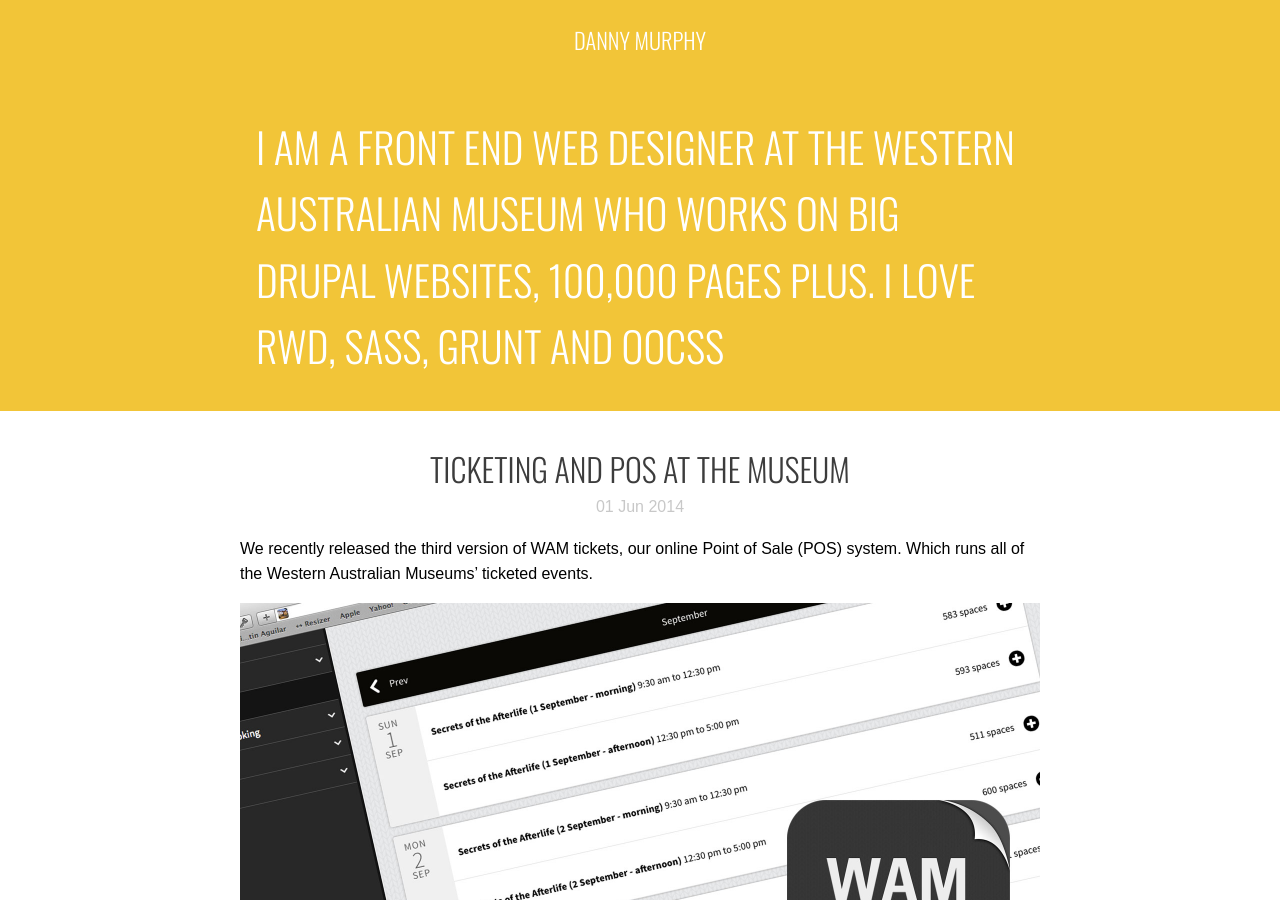
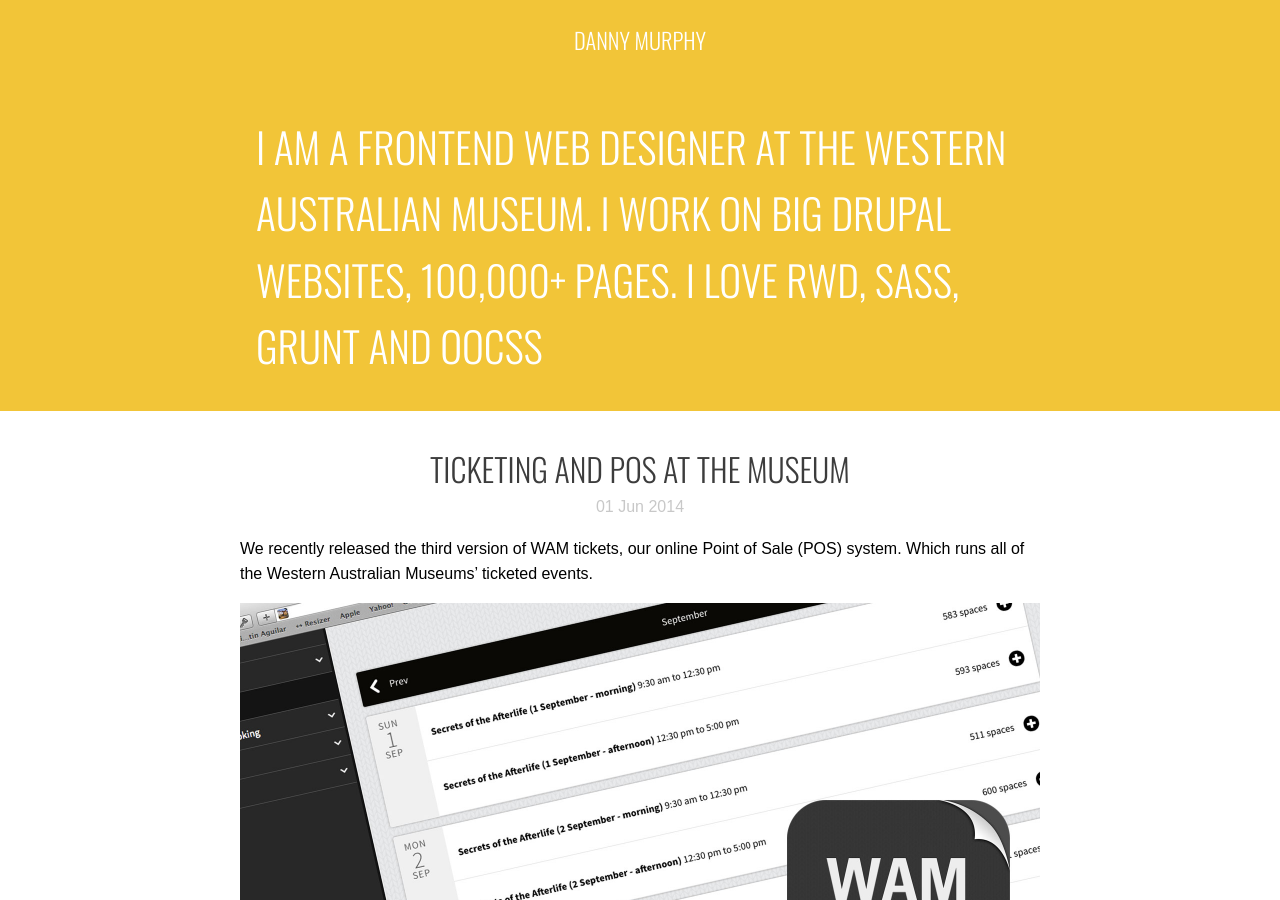
Before and after one commit to DannyMurphy/danny-murphy, a Jekyll site: the page built from index.html, in a window 1280 px wide and 900 px high. Built offline with Jekyll 4.4.1, drawn with Linux system fonts in a browser that asks for light colours; Markdown is read by kramdown in place of the engine named in the settings.

Commit message:
Tweaked intro Text

```diff
--- a/_layouts/home.html
+++ b/_layouts/home.html
@@ -20,7 +20,7 @@
       <header class="header">
         <h1 class="header__title"><a href="/" class="header__link">{{ site.name }}</a></h1>
         <div class="lede">
-          <h2 class="lede__title">I am a front end web designer at the Western Australian Museum who works on big Drupal websites, 100,000 pages plus. I love RWD, SASS, Grunt and OOCSS</h2>
+          <h2 class="lede__title">I am a frontend web designer at the Western Australian Museum. I work on big Drupal websites, 100,000+ pages. I love RWD, SASS, Grunt and OOCSS</h2>
         </div>
       </header>
 
```
